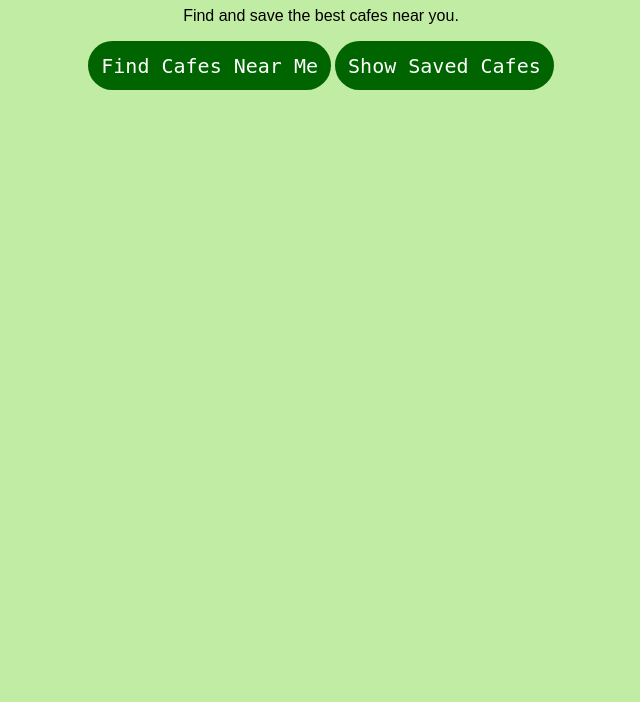
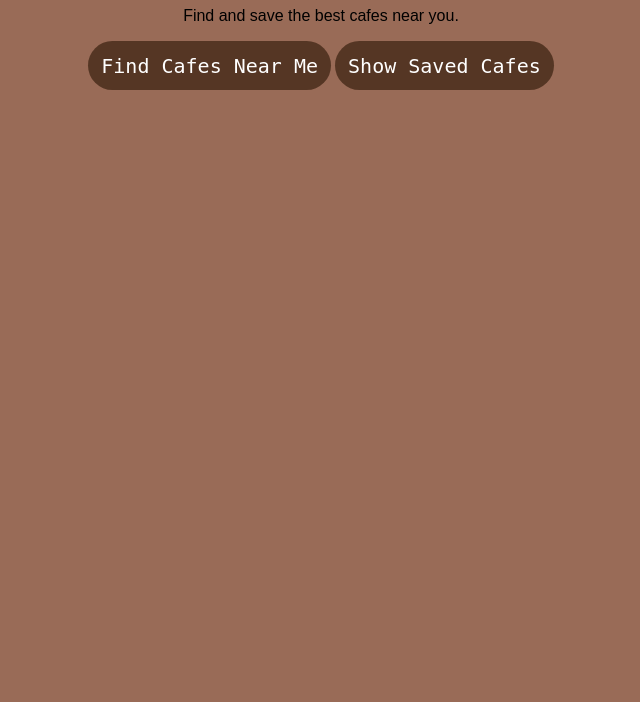
Before and after one commit to strxwberrylxvver/jaffacafe, a plain HTML site: page index.html in a window 1280 px wide. Shown: the part 98-800 px from the top of the page, without its empty margins (319-959 px from the left). Drawn offline with nearby package versions, Linux system fonts and the light colour scheme; a web font is replaced by a local one.

Commit message:
Colour Change

```diff
--- a/styles.css
+++ b/styles.css
@@ -1,5 +1,5 @@
 body {
-  background-color: rgb(193, 236, 163);
+  background-color: rgb(153, 107, 87);
   font-family: "Savate", sans-serif;
   text-align: center;
   padding: 1rem;
@@ -8,7 +8,7 @@ body {
 button {
   font-family: "Mono", sans-serif;
   font-size: 20px;
-  background-color: darkgreen;
+  background-color: rgb(85, 54, 36);
   color: white;
   border-radius: 10vw;
   padding: 1vw;
```
